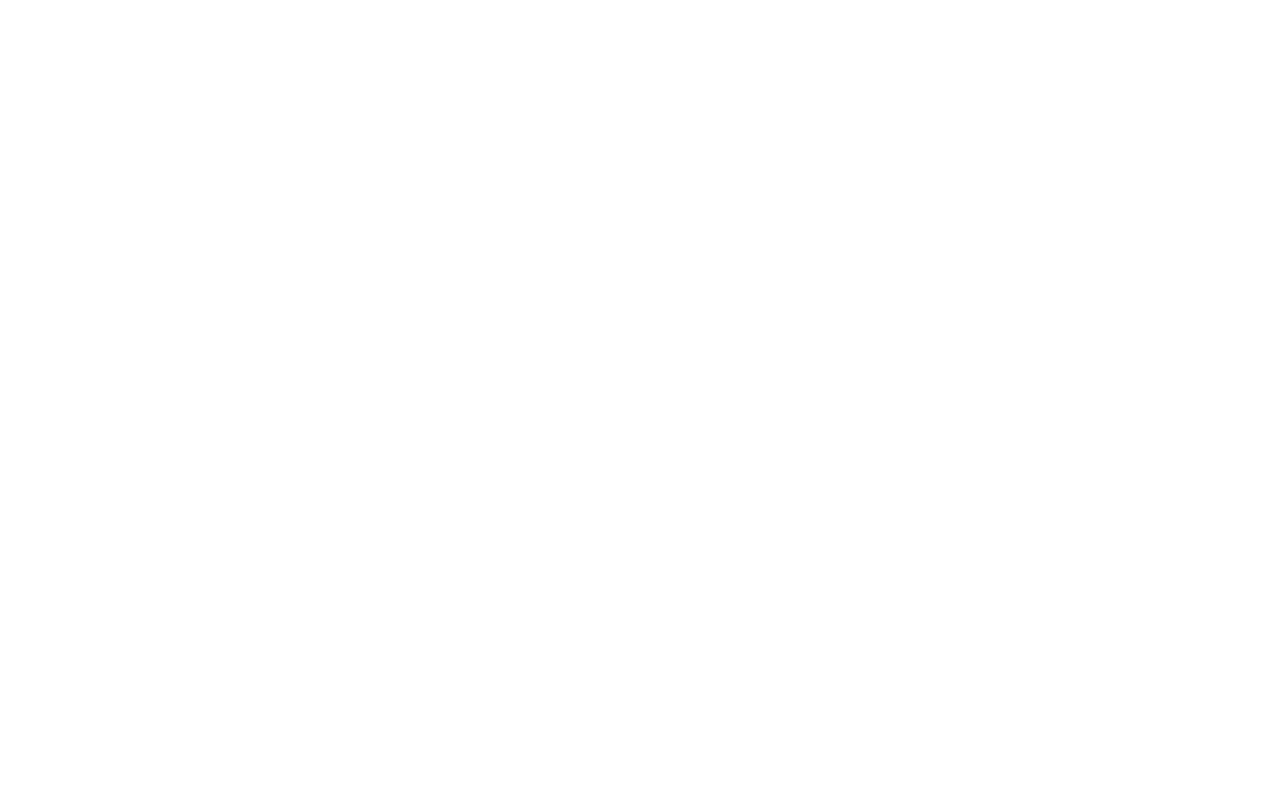
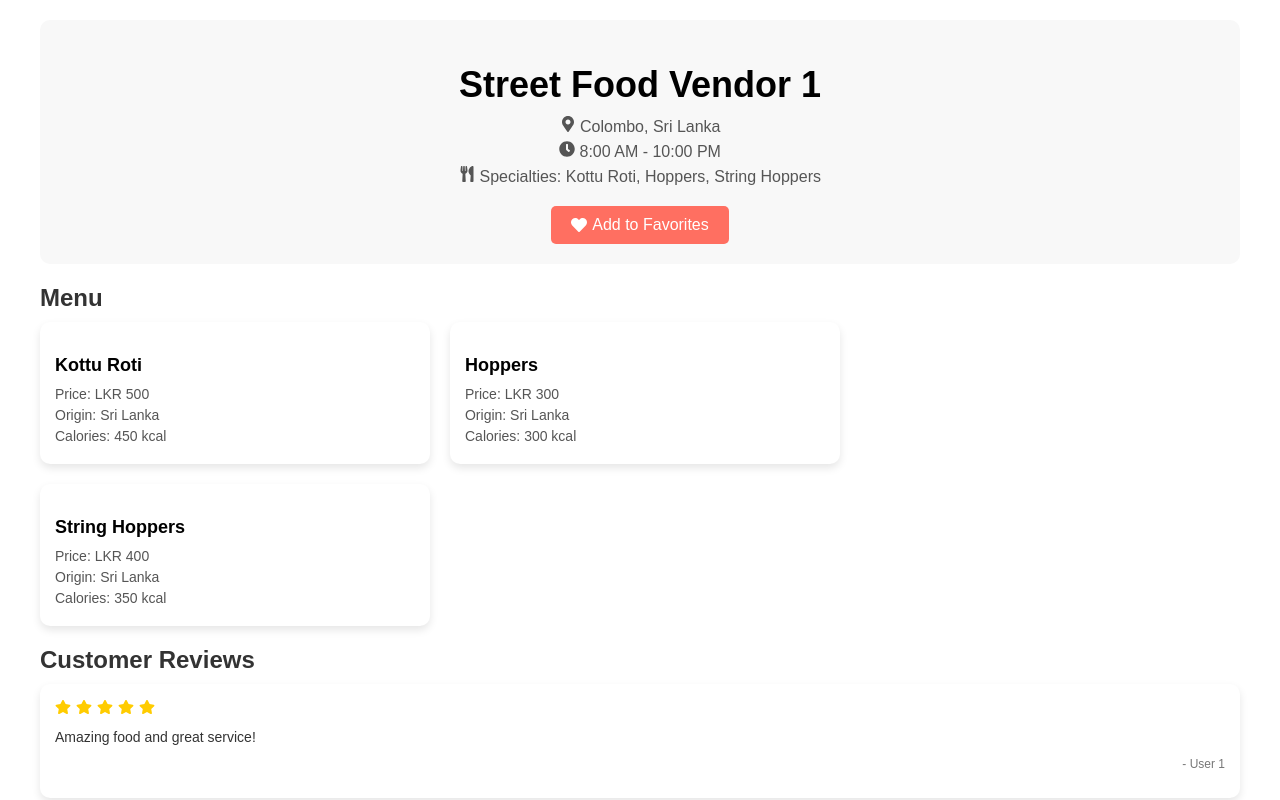
Before and after one commit to MayuriNadeesha/DashDine-Street-Food-Discovery-Platform, a React (Create React App) app in the folder frontend/: page /vendor-profile/1 in a window 1280 px wide. Before the commit this address had no page. Shown: the top 800 px of the page. Built offline with nearby package versions, Linux system fonts and the light colour scheme.

Commit message:
Added vendor profile selection and improved homepage UI

```diff
--- a/frontend/src/App.js
+++ b/frontend/src/App.js
@@ -1,16 +1,21 @@
 import React from 'react';
-import { BrowserRouter as Router, Routes, Route } from 'react-router-dom';
+import {  Route, Routes } from 'react-router-dom';
 import Homepage from './pages/Homepage'; // Import Homepage
 import Login from './pages/Login'; // Import Login
 import SignUp from './pages/SignUp';
+import VendorProfilePage from './pages/VendorProfilePage';
 
 function App() {
   return (
+
+
       <Routes>
-        <Route path="/" element={<Homepage />} /> {/* Default route */}
-        <Route path="/login" element={<Login />} /> {/* Login page */}
-        <Route path="/signup" element={<SignUp />} /> {/* SignUp page */}
+        <Route path="/" element={<Homepage />} />
+        <Route path="/login" element={<Login />} />
+        <Route path="/signup" element={<SignUp />} />
+        <Route path="/vendor-profile/:vendorId" element={<VendorProfilePage />} /> {/* Dynamic route */}
       </Routes>
+
   );
 }
 
--- a/frontend/src/index.js
+++ b/frontend/src/index.js
@@ -1,6 +1,6 @@
 import React from 'react';
 import ReactDOM from 'react-dom/client';
-import { BrowserRouter } from "react-router-dom";
+import { BrowserRouter as Router} from "react-router-dom";
 import './styles/index.css';
 import App from "./App";
 
@@ -9,9 +9,9 @@
 const root = ReactDOM.createRoot(document.getElementById('root'));
 root.render(
   <React.StrictMode>
-    <BrowserRouter> {/* ✅ Wrap the entire App inside BrowserRouter */}
+    <Router>
       <App />
-    </BrowserRouter>
+    </Router>
   </React.StrictMode>
 );
 
--- a/frontend/src/pages/Homepage.js
+++ b/frontend/src/pages/Homepage.js
@@ -1,22 +1,29 @@
-import React, {useState} from 'react';
+import React, { useState } from 'react';
 import './Homepage.css'; // Updated CSS import
 import { Link } from 'react-router-dom';
 import { FaUser, FaSignInAlt, FaMapMarkerAlt, FaStar, FaHeart, FaSearch } from 'react-icons/fa';
 
+function Homepage() { // Updated component name
+  const [searchQuery, setSearchQuery] = useState('');
+  const [showVendors, setShowVendors] = useState(false);
 
-function Homepage() { // Updated component name
-
-  const [searchQuery, setSearchQuery] = useState('');
-
-
-  const handleSearchChange = (event) =>{
+  const handleSearchChange = (event) => {
     setSearchQuery(event.target.value);
   };
 
-  function handleSearchSubmit(event) {
-  event.preventDefault();
-  console.log("Search vendors:", searchQuery);
-}
+  const handleSearchSubmit = (event) => {
+    event.preventDefault();
+    console.log('Search vendors:', searchQuery);
+  };
+
+  // Sample vendor data
+  const vendors = [
+    { id: 1, name: 'Street Food Vendor 1' },
+    { id: 2, name: 'Street Food Vendor 2' },
+    { id: 3, name: 'Street Food Vendor 3' },
+    { id: 4, name: 'Street Food Vendor 4' },
+    { id: 5, name: 'Street Food Vendor 5' },
+  ];
 
   return (
     <div className="App">
@@ -33,18 +40,35 @@
           <h1>Discover the Best Street Food Near You</h1>
           <p>Explore local street food vendors, read reviews, and find your next favorite dish.</p>
 
-          {/*Search Bar*/}
+          {/* Search Bar */}
           <form className="search-bar" onSubmit={handleSearchSubmit}>
             <input
-              type = "text"
-              placeholder='Search vendors...'
+              type="text"
+              placeholder="Search vendors..."
               value={searchQuery}
               onChange={handleSearchChange}
-              />
-              <button type="submit"><FaSearch/></button>
+            />
+            <button type="submit"><FaSearch /></button>
           </form>
 
-          <button className="cta-button">Get Started</button>
+          {/* Vendor Profile Button */}
+          <button className="cta-button" onClick={() => setShowVendors(!showVendors)}>
+            <FaMapMarkerAlt /> Vendor Profiles
+          </button>
+
+          {/* Vendor List (Conditional Rendering) */}
+          {showVendors && (
+            <div className="vendor-list">
+              <h3>Select a Vendor</h3>
+              <ul>
+                {vendors.map((vendor) => (
+                  <li key={vendor.id}>
+                    <Link to={`/vendor-profile/${vendor.id}`}>{vendor.name}</Link>
+                  </li>
+                ))}
+              </ul>
+            </div>
+          )}
         </div>
         <div className="hero-images">
           <div className="image-box" style={{ backgroundImage: "url('https://via.placeholder.com/300x200')" }}></div>
--- /dev/null
+++ b/frontend/src/pages/VendorProfilePage.css
@@ -0,0 +1,138 @@
+/* Vendor Profile Page Styles */
+.vendor-profile-page {
+    padding: 20px;
+    font-family: Arial, sans-serif;
+    max-width: 1200px;
+    margin: 0 auto;
+  }
+
+  /* Vendor Details Section */
+  .vendor-details {
+    background-color: #f8f8f8;
+    padding: 20px;
+    border-radius: 10px;
+    margin-bottom: 20px;
+    text-align: center;
+  }
+
+  .vendor-details h1 {
+    font-size: 36px;
+    margin-bottom: 10px;
+  }
+
+  .vendor-info {
+    font-size: 16px;
+    color: #555;
+    margin-bottom: 20px;
+  }
+
+  .vendor-info p {
+    margin: 5px 0;
+  }
+
+  .favorite-button {
+    padding: 10px 20px;
+    font-size: 16px;
+    background-color: #ff6f61;
+    color: white;
+    border: none;
+    border-radius: 5px;
+    cursor: pointer;
+    display: flex;
+    align-items: center;
+    gap: 5px;
+    margin: 0 auto;
+  }
+
+  .favorite-button.favorited {
+    background-color: #ff4f41;
+  }
+
+  .favorite-button:hover {
+    background-color: #ff4f41;
+  }
+
+  /* Menu Section */
+  .menu-section {
+    margin-bottom: 20px;
+  }
+
+  .menu-section h2 {
+    font-size: 24px;
+    margin-bottom: 10px;
+  }
+
+  .menu-items {
+    display: flex;
+    flex-wrap: wrap;
+    gap: 20px;
+  }
+
+  .menu-item {
+    background-color: white;
+    padding: 15px;
+    border-radius: 10px;
+    box-shadow: 0 4px 8px rgba(0, 0, 0, 0.1);
+    flex: 1 1 calc(33.333% - 40px);
+    max-width: calc(33.333% - 40px);
+  }
+
+  .menu-item h3 {
+    font-size: 18px;
+    margin-bottom: 10px;
+  }
+
+  .menu-item p {
+    font-size: 14px;
+    color: #555;
+    margin: 5px 0;
+  }
+
+  /* Reviews Section */
+  .reviews-section {
+    margin-bottom: 20px;
+  }
+
+  .reviews-section h2 {
+    font-size: 24px;
+    margin-bottom: 10px;
+  }
+
+  .reviews-list {
+    display: flex;
+    flex-direction: column;
+    gap: 15px;
+  }
+
+  .review {
+    background-color: white;
+    padding: 15px;
+    border-radius: 10px;
+    box-shadow: 0 4px 8px rgba(0, 0, 0, 0.1);
+  }
+
+  .review-rating {
+    display: flex;
+    gap: 5px;
+    margin-bottom: 10px;
+  }
+
+  .star-filled {
+    color: #ffcc00;
+  }
+
+  .star-empty {
+    color: #ccc;
+  }
+
+  .review-comment {
+    font-size: 14px;
+    color: #333;
+    margin-bottom: 5px;
+  }
+
+  .review-user {
+    font-size: 12px;
+    color: #777;
+    text-align: right;
+  }
--- /dev/null
+++ b/frontend/src/pages/VendorProfilePage.js
@@ -0,0 +1,160 @@
+import React, { useState } from 'react';
+import { FaStar, FaHeart, FaMapMarkerAlt, FaClock, FaUtensils } from 'react-icons/fa';
+import { useParams } from 'react-router-dom';
+import './VendorProfilePage.css'; // Create this file for styling
+
+ // Sample vendor data
+ const vendors = [
+  {
+    id: 1,
+    name: 'Street Food Vendor 1',
+    location: 'Colombo, Sri Lanka',
+    hours: '8:00 AM - 10:00 PM',
+    specialties: ['Kottu Roti', 'Hoppers', 'String Hoppers'],
+    menu: [
+      { name: 'Kottu Roti', price: 'LKR 500', origin: 'Sri Lanka', calories: '450 kcal' },
+      { name: 'Hoppers', price: 'LKR 300', origin: 'Sri Lanka', calories: '300 kcal' },
+      { name: 'String Hoppers', price: 'LKR 400', origin: 'Sri Lanka', calories: '350 kcal' },
+    ],
+    reviews: [
+      { user: 'User 1', rating: 5, comment: 'Amazing food and great service!' },
+      { user: 'User 2', rating: 4, comment: 'Loved the Kottu Roti!' },
+      { user: 'User 3', rating: 3, comment: 'Good, but a bit pricey.' },
+    ],
+  },
+  {
+    id: 2,
+    name: 'Street Food Vendor 2',
+    location: 'Kandy, Sri Lanka',
+    hours: '9:00 AM - 9:00 PM',
+    specialties: ['Egg Roti', 'Fish Buns', 'Watalappan'],
+    menu: [
+      { name: 'Egg Roti', price: 'LKR 400', origin: 'Sri Lanka', calories: '400 kcal' },
+      { name: 'Fish Buns', price: 'LKR 200', origin: 'Sri Lanka', calories: '250 kcal' },
+      { name: 'Watalappan', price: 'LKR 350', origin: 'Sri Lanka', calories: '300 kcal' },
+    ],
+    reviews: [
+      { user: 'User 4', rating: 4, comment: 'Delicious Egg Roti!' },
+      { user: 'User 5', rating: 5, comment: 'The Fish Buns are a must-try!' },
+    ],
+  },
+  {
+    id: 3,
+    name: 'Street Food Vendor 3',
+    location: 'Galle, Sri Lanka',
+    hours: '10:00 AM - 8:00 PM',
+    specialties: ['Lamprais', 'Kiri Bath', 'Pol Roti'],
+    menu: [
+      { name: 'Lamprais', price: 'LKR 600', origin: 'Sri Lanka', calories: '500 kcal' },
+      { name: 'Kiri Bath', price: 'LKR 250', origin: 'Sri Lanka', calories: '300 kcal' },
+      { name: 'Pol Roti', price: 'LKR 300', origin: 'Sri Lanka', calories: '350 kcal' },
+    ],
+    reviews: [
+      { user: 'User 6', rating: 5, comment: 'Authentic Lamprais!' },
+      { user: 'User 7', rating: 4, comment: 'Pol Roti is amazing!' },
+    ],
+  },
+  {
+    id: 4,
+    name: 'Street Food Vendor 4',
+    location: 'Negombo, Sri Lanka',
+    hours: '7:00 AM - 11:00 PM',
+    specialties: ['Pittu', 'Kavum', 'Achcharu'],
+    menu: [
+      { name: 'Pittu', price: 'LKR 300', origin: 'Sri Lanka', calories: '350 kcal' },
+      { name: 'Kavum', price: 'LKR 150', origin: 'Sri Lanka', calories: '200 kcal' },
+      { name: 'Achcharu', price: 'LKR 200', origin: 'Sri Lanka', calories: '100 kcal' },
+    ],
+    reviews: [
+      { user: 'User 8', rating: 4, comment: 'Pittu is a must-try!' },
+      { user: 'User 9', rating: 3, comment: 'Achcharu is a bit spicy.' },
+    ],
+  },
+  {
+    id: 5,
+    name: 'Street Food Vendor 5',
+    location: 'Jaffna, Sri Lanka',
+    hours: '8:00 AM - 9:00 PM',
+    specialties: ['Jaffna Crab Curry', 'Vadai', 'Kool'],
+    menu: [
+      { name: 'Jaffna Crab Curry', price: 'LKR 800', origin: 'Sri Lanka', calories: '600 kcal' },
+      { name: 'Vadai', price: 'LKR 100', origin: 'Sri Lanka', calories: '150 kcal' },
+      { name: 'Kool', price: 'LKR 400', origin: 'Sri Lanka', calories: '300 kcal' },
+    ],
+    reviews: [
+      { user: 'User 10', rating: 5, comment: 'Best Crab Curry ever!' },
+      { user: 'User 11', rating: 4, comment: 'Vadai is crispy and delicious.' },
+    ],
+  },
+];
+
+
+function VendorProfilePage() {
+  const [isFavorite, setIsFavorite] = useState(false);
+  const { vendorId } = useParams();
+
+    // Find the vendor by ID
+    const vendor = vendors.find((v) => v.id === parseInt(vendorId));
+
+    if (!vendor) {
+      return <div>Vendor not found!</div>;
+    }
+
+
+  // Toggle favorite status
+  const toggleFavorite = () => {
+    setIsFavorite(!isFavorite);
+  };
+
+  return (
+    <div className="vendor-profile-page">
+      {/* Vendor Details Section */}
+      <div className="vendor-details">
+        <h1>{vendor.name}</h1>
+        <div className="vendor-info">
+          <p><FaMapMarkerAlt /> {vendor.location}</p>
+          <p><FaClock /> {vendor.hours}</p>
+          <p><FaUtensils /> Specialties: {vendor.specialties.join(', ')}</p>
+        </div>
+        <button className={`favorite-button ${isFavorite ? 'favorited' : ''}`} onClick={toggleFavorite}>
+          <FaHeart /> {isFavorite ? 'Remove from Favorites' : 'Add to Favorites'}
+        </button>
+      </div>
+
+      {/* Menu Section */}
+      <div className="menu-section">
+        <h2>Menu</h2>
+        <div className="menu-items">
+          {vendor.menu.map((item, index) => (
+            <div key={index} className="menu-item">
+              <h3>{item.name}</h3>
+              <p>Price: {item.price}</p>
+              <p>Origin: {item.origin}</p>
+              <p>Calories: {item.calories}</p>
+            </div>
+          ))}
+        </div>
+      </div>
+
+      {/* Reviews Section */}
+      <div className="reviews-section">
+        <h2>Customer Reviews</h2>
+        <div className="reviews-list">
+          {vendor.reviews.map((review, index) => (
+            <div key={index} className="review">
+              <div className="review-rating">
+                {[...Array(5)].map((_, i) => (
+                  <FaStar key={i} className={i < review.rating ? 'star-filled' : 'star-empty'} />
+                ))}
+              </div>
+              <p className="review-comment">{review.comment}</p>
+              <p className="review-user">- {review.user}</p>
+            </div>
+          ))}
+        </div>
+      </div>
+    </div>
+  );
+}
+
+export default VendorProfilePage;
```
Also changed, not shown: frontend/src/pages/Homepage.css (+33 -0 lines), 1 other file (tests, documents, lock files or other folders).
